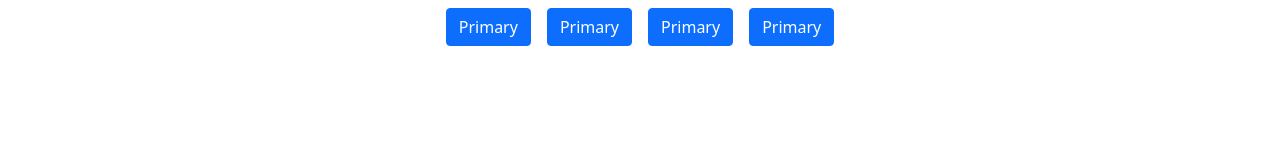
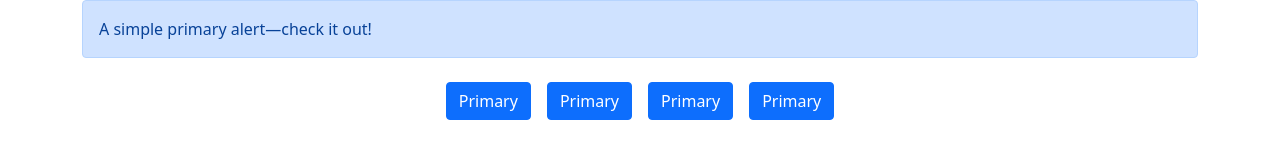
Before and after one commit to iwasatat0107/QuizGame, a plain HTML site: page index.html in a window 1280 px wide. Drawn offline with nearby package versions, Linux system fonts and the light colour scheme.

Commit message:
app.jsの作成

```diff
--- a/index.html
+++ b/index.html
@@ -25,6 +25,10 @@
 
   <div class="container">
 
+    <div id="js-question" class="alert alert-primary" role="alert">
+      A simple primary alert—check it out!
+    </div>
+
     <div id="js-items" class="d-flex justify-content-center">
       <div class="m-2">
         <button type="button" id="js-btn-1" class="btn btn-primary">Primary</button>
@@ -45,7 +49,7 @@
 
 
   </div>
-
+  <script src="app.js"></script>
 </body>
 
 </html>
```
Also changed, not shown: app.js (added).
